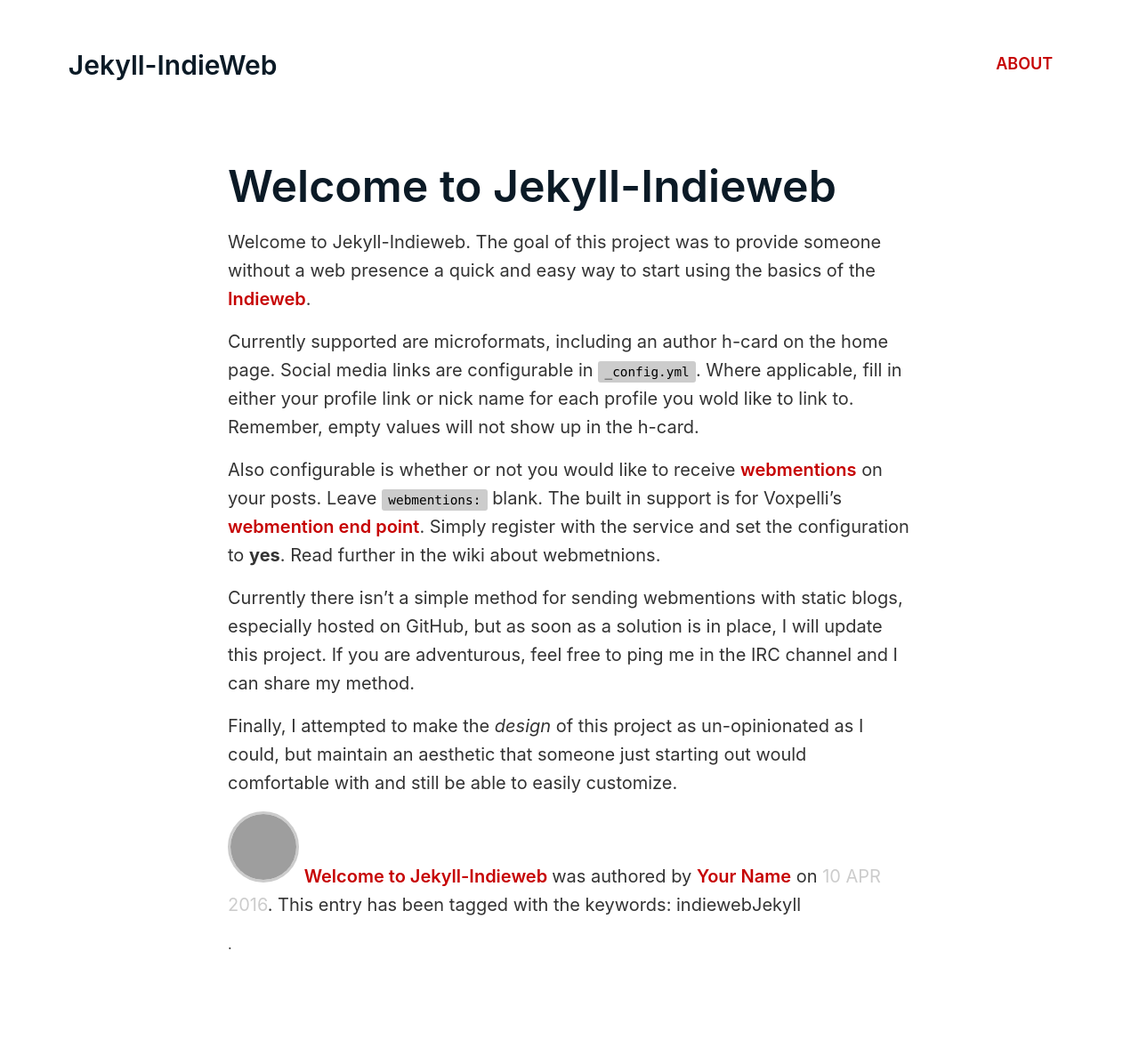
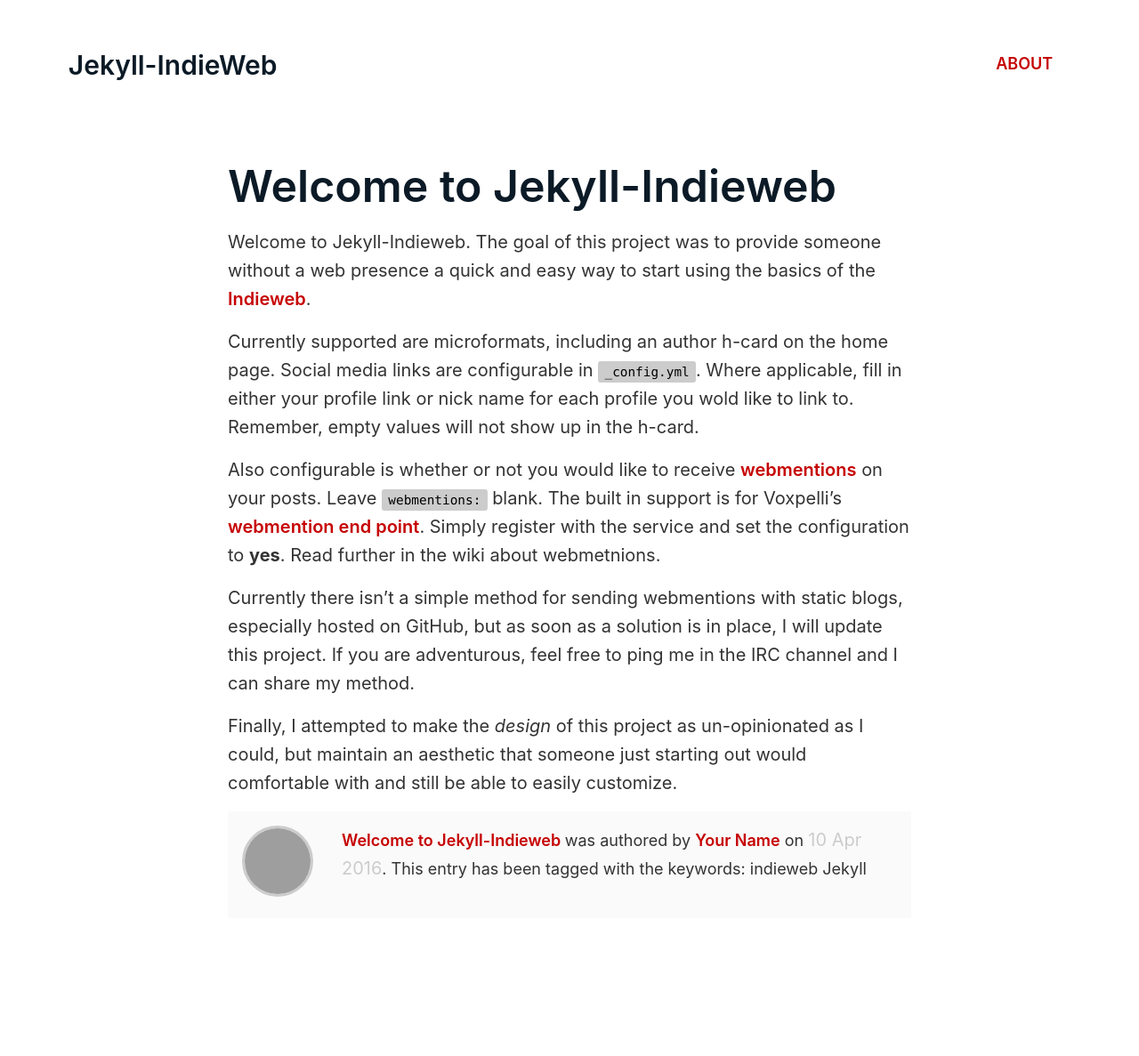
Before and after one commit to miklb/jekyll-indieweb, a Jekyll site: the page built from _posts/2016-4-10-welcome-to-jekyll-indieweb.md, in a window 1280 px wide. Shown: the whole page at 89% size. Built offline with Jekyll 4.4.1, drawn with Linux system fonts in a browser that asks for light colours; comment, search, counter and statistics services are not loaded; after the commit the page ends 1144 px from its top, so only the background shows below that; grey boxes are pictures that could not be loaded.

Commit message:
mainly markup for webmentions

```diff
--- a/_config.yml
+++ b/_config.yml
@@ -10,7 +10,7 @@
 email: your-email@domain.com
 description: A Jekyll quick start to getting up and going with the indieweb.
 # Webmentions - leave blank (remove "yes") if you would not like to receive & display webmentions from other sites
-webmentions: yes
+webmentions:
 
 baseurl: "" # the subpath of your site, e.g. /blog
 url: "http://yourdomain.com" # the base hostname & protocol for your site
--- a/_layouts/post.html
+++ b/_layouts/post.html
@@ -13,20 +13,25 @@
       {{ content }}
   </div>
   <footer class="entry-footer">
-	  <p class="entry-meta">
-    {% if site.author_img %}<img src="{{ site.author_img }}" alt="{{ site.author }}" class="auth-img u-photo">{% endif %}
-	<span class="entry-author" itemprop="author" itemscope itemptype="http://schema.org/Person">
-		<a href="{{ site.baseurl }}" class="entry-author-link" itemprop="url" rel="author">
-			<span class="entry-author-name" itemprop="name">{{ post.author }}</span>
-		</a>
-
-  <a href="{{ post.url | prepend: site.baseurl }}">{{ page.title }} </a> was authored by {% include author.html %} on <time datetime="{{ page.date | date_to_xmlschema }}" class="dt-time post-date">{{ page.date | date_to_string }}</time>.
-   This entry has been tagged with the keywords: {{ page.tags }}
-	</p>.
+	  <div class="entry-meta">
+    {% if site.author_img %}
+      <div class="auth-img">
+        <img src="{{ site.author_img }}" alt="{{ site.author }}" class="u-photo">
+      </div>
+    {% endif %}
+      <div class="meta-wrap">
+        <span class="entry-author" itemprop="author" itemscope itemptype="http://schema.org/Person">
+		        <a href="{{ site.baseurl }}" class="entry-author-link" itemprop="url" rel="author">
+			           <span class="entry-author-name" itemprop="name">{{ post.author }}</span>
+		        </a>
+        </span>
+        <a href="{{ post.url | prepend: site.baseurl }}">{{ page.title }} </a>was authored by {% include author.html %} on <time datetime="{{ page.date | date_to_xmlschema }}" class="dt-time post-date">{{ page.date | date_to_string }}</time>.
+   This entry has been tagged with the keywords: {% for tags in page.tags %}<span class="tag">{{ tags }} </span>{% endfor %}
+    </div>
+  </div>
 </footer>
 </article>
 
 {% if site.webmentions %}
 {% include webmentions.html %}
 {% endif %}
-<script id="webmention-hosted" src="https://webmention.herokuapp.com/api/embed?example"></script>
--- a/_sass/partials/_layout.scss
+++ b/_sass/partials/_layout.scss
@@ -97,6 +97,14 @@
   overflow: hidden; // clearfix
   text-align: center;
 
+  a {
+    &:hover {
+      background-color: $text-color;
+      color: $quiet-color;
+      text-decoration: none;
+    }
+  }
+
 }
 // Pagination should float when space is plentiful
 @media (min-width: 990px) {
@@ -118,18 +126,67 @@
   border-right: 1px solid $quiet-color;
 }
 
-.pagination a:hover {
-  text-decoration: none;
-  background-color: $text-color;
-  color: $quiet-color;
+.entry-footer {
+  background: rgba($quiet-color, .1);
 }
 
 .entry-meta {
-  .u-photo {
-    border: $quiet-color 3px solid;
-    border-radius: 50%;
-    height: 5rem;
-    overflow: hidden;
-    width: 5rem;
+  display: flex;
+  flex-direction: row;
+  width: 100%;
+
+  .auth-img {
+    flex: 0 auto;
+    padding: 1rem;
+
+    .u-photo {
+      border: $quiet-color 3px solid;
+      border-radius: 50%;
+      height: 5rem;
+      overflow: hidden;
+      }
+  }
+
+  .meta-wrap {
+    @include font-size(18px);
+
+    flex: 1;
+    padding: 1rem;
+    }
+
+  .post-date {
+    text-transform: none;
     }
 }
+
+.webmention-mention {
+  display: flex;
+  flex-direction: row;
+  margin-bottom: 2rem;
+  width: 100%;
+
+  @media screen and (max-width: 600px) {
+    flex-direction: column;
+  }
+
+  .webmention-author {
+    flex: 0 auto;
+    height: 7rem;
+
+    a {
+      text-align: center;
+     }
+
+    img {
+      display: block;
+      height: 4rem;
+      overflow: hidden;
+      padding-left: 25%;
+    }
+}
+
+  .webmention-summary {
+    flex: 1;
+    padding: 1rem;
+}
+}
```
